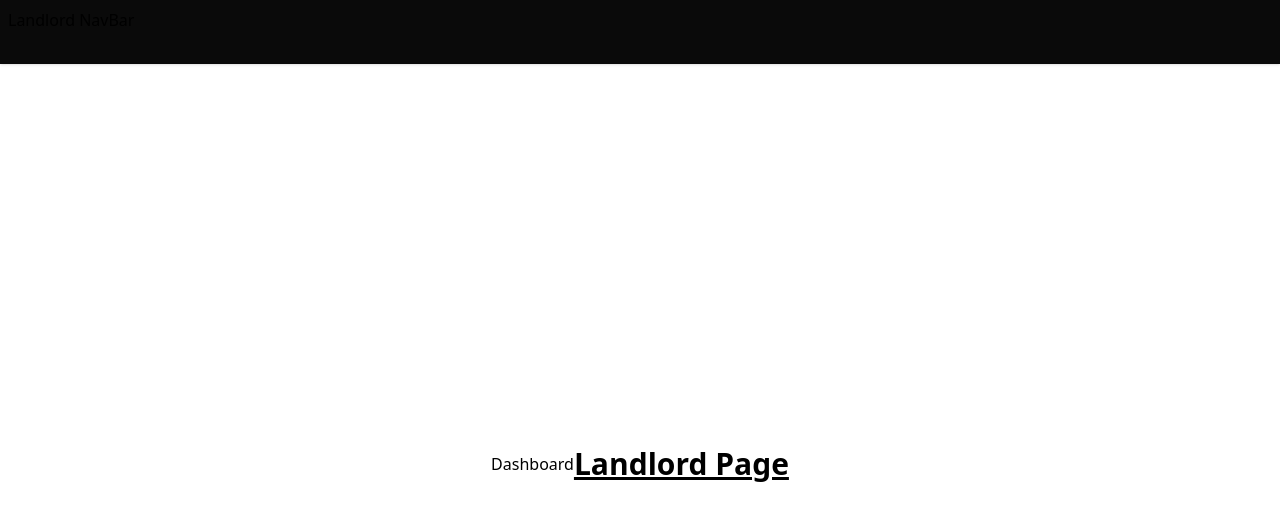
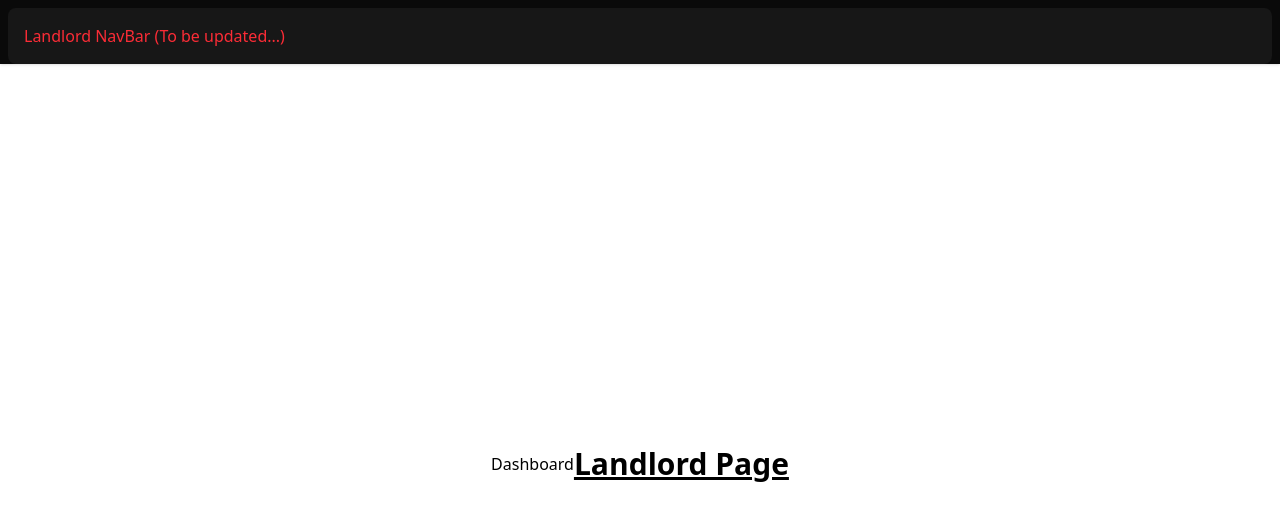
Before and after one commit to clarktr1/2025-Cohort-Team-2, a React (Vite) app in the folder frontend/: page / in a window 1280 px wide. Both pictures are taken after a click on the button "Landlord". Shown: the top 520 px of the page. Built offline with nearby package versions, Linux system fonts and the light colour scheme.

Commit message:
make reusable navlistelement and apply to tenant navbar

```diff
--- a/frontend/src/components/Layout.tsx
+++ b/frontend/src/components/Layout.tsx
@@ -1,10 +1,14 @@
 import { Outlet } from "react-router-dom";
-import Header from "./Header";
+import NavBar from "./Navbar";
+import { useLocation } from "react-router-dom";
 
 const Layout = () => {
+  const location = useLocation();
+  const showHeader = location.pathname.startsWith("/landlord") || location.pathname.startsWith("/tenant");
+
   return (
     <div>
-      <Header />
+      {showHeader && <NavBar />}
       {/* This is where nested routes/components will be rendered */}
       <Outlet />
     </div>
--- /dev/null
+++ b/frontend/src/components/Navbar.tsx
@@ -0,0 +1,60 @@
+import { useEffect } from "react";
+import { useLocation } from "react-router-dom";
+import { useRole } from "../hooks/useRole";
+import NavItem from "./navbarListElement";
+import { tenantNav } from "../data/tenantNav";
+
+const NavBar = () => {
+  const { currentRole, setCurrentRole } = useRole();
+  const location = useLocation();
+
+  // Sync role with current route: only for tenant and landlord pages.
+  useEffect(() => {
+    const path = location.pathname;
+    if (path.startsWith("/landlord")) {
+      setCurrentRole("landlord");
+    } else if (path.startsWith("/tenant")) {
+      setCurrentRole("tenant");
+    }
+    // No action for other paths.
+  }, [location.pathname, setCurrentRole]);
+
+  // Tenant NavBar
+  const TenantNavBar = () => (
+    <nav className="bg-neutral-900 p-4 w-full rounded-lg">
+      <ul className="flex space-x-8 items-center justify-center">
+        {tenantNav.map((item, index) => (
+          <NavItem key={index} to={item.to} navLinkName={item.navLinkName} />
+        ))}
+      </ul>
+    </nav>
+  );
+
+  // Landlord NavBar
+  const LandlordNavBar = () => (
+    <nav className="bg-neutral-900 p-4 w-full rounded-lg">
+      <h1 className="text-red-500">Landlord NavBar (To be updated...)</h1>
+      {/* Add additional landlord links here */}
+    </nav>
+  );
+
+  // Render the appropriate navbar based on currentRole
+  const currentNavBar = () => {
+    switch (currentRole) {
+      case "tenant":
+        return <TenantNavBar />;
+      case "landlord":
+        return <LandlordNavBar />;
+      default:
+        return null;
+    }
+  };
+
+  return (
+    <header className="bg-neutral-950 shadow-sm h-16 z-10 w-full">
+      <div className="p-2">{currentNavBar()}</div>
+    </header>
+  );
+};
+
+export default NavBar;
--- /dev/null
+++ b/frontend/src/components/navbarListElement.tsx
@@ -0,0 +1,20 @@
+// NavItem.tsx
+import { Link } from "react-router-dom";
+
+interface NavItemProps {
+    to: string;
+    navLinkName: string;
+}
+
+const NavItem = ({ to, navLinkName }: NavItemProps) => (
+    <li>
+        <Link
+            to={to}
+            className="text-orange-100 text-md hover:text-orange-400 hover:font-medium"
+        >
+            {navLinkName}
+        </Link>
+    </li>
+);
+
+export default NavItem;
--- /dev/null
+++ b/frontend/src/data/tenantNav.ts
@@ -0,0 +1,10 @@
+// tenantNav.ts
+export const tenantNav = [
+    { to: "/", navLinkName: "Home" },
+    { to: "/lease", navLinkName: "Lease Management" },
+    { to: "/payments", navLinkName: "Payments" },
+    { to: "/access", navLinkName: "Access Controls" },
+    { to: "/maintenance", navLinkName: "Maintenance" },
+    { to: "/deliveries", navLinkName: "Deliveries" },
+    { to: "/complaints", navLinkName: "Complaints" },
+  ];
```
